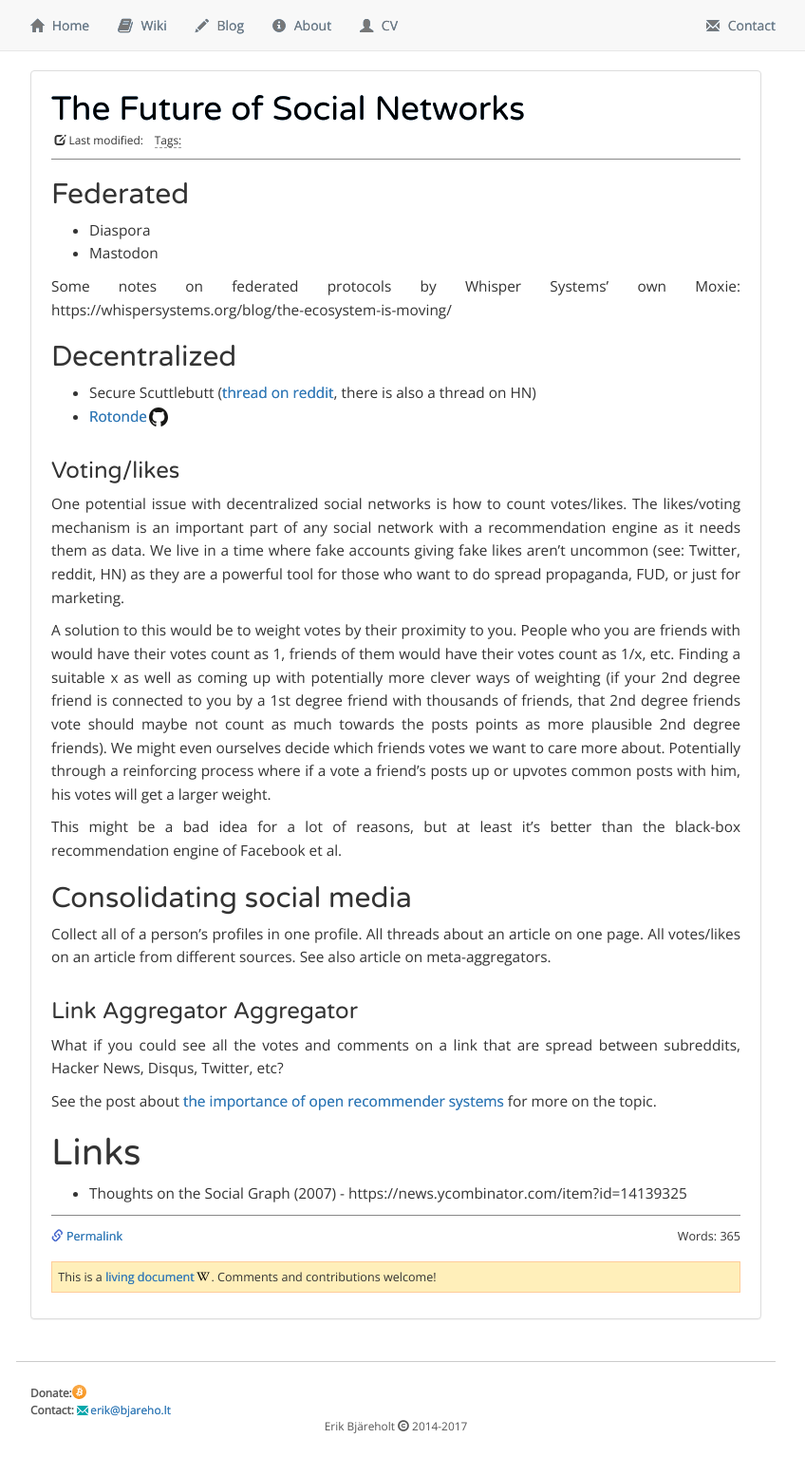
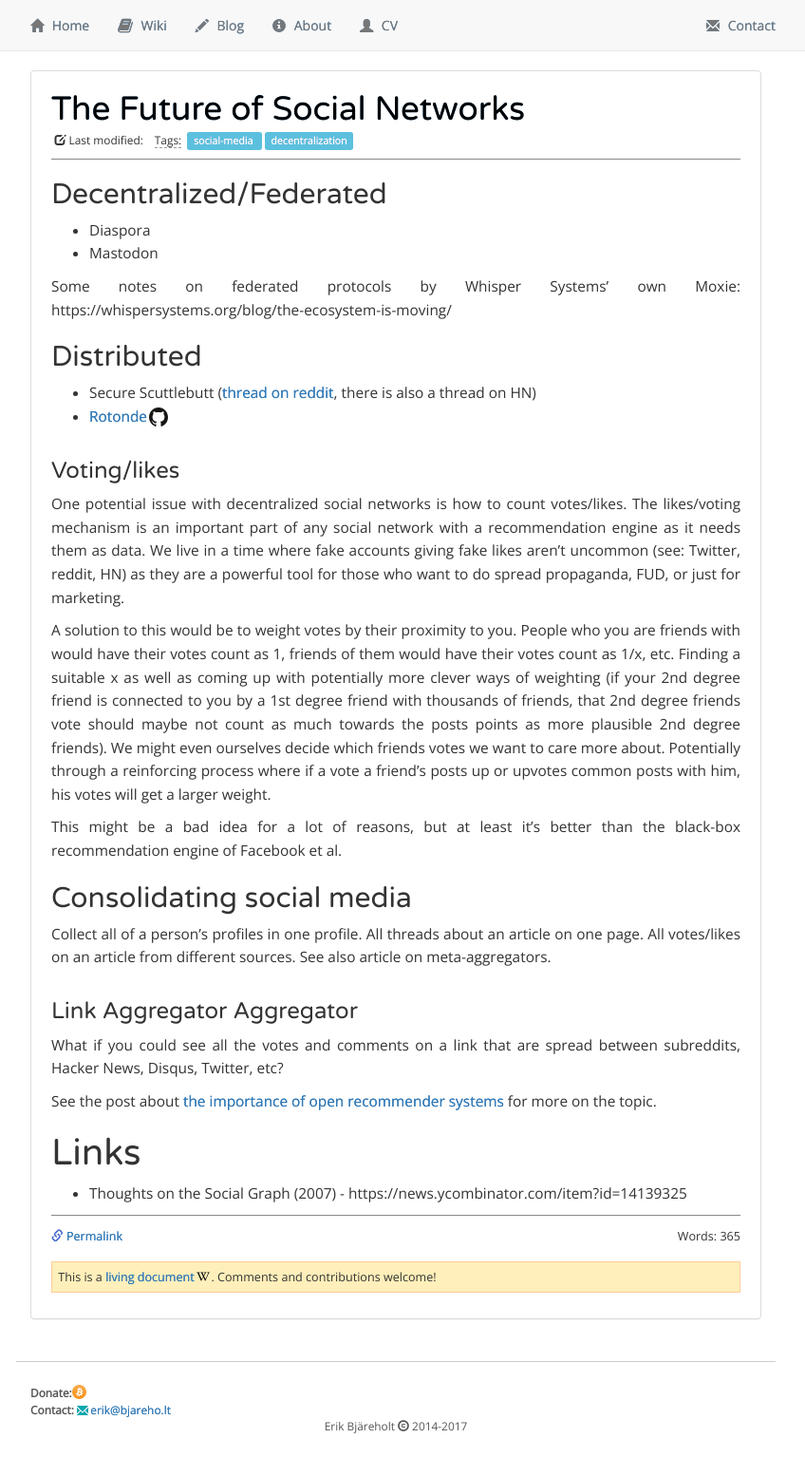
Before and after one commit to ErikBjare/ErikBjare.github.io, a Jekyll site: the page built from _wiki/future-social-networks.md, in a window 1280 px wide. Shown: the whole page at 95% size, without its empty margins (223-1071 px from the left). Built offline with Jekyll 4.4.1, drawn with Linux system fonts in a browser that asks for light colours; nearby versions of some CDN libraries; comment, search, counter and statistics services are not loaded.

Commit message:
added tags

```diff
--- a/_wiki/future-social-networks.md
+++ b/_wiki/future-social-networks.md
@@ -2,19 +2,19 @@
 title:  "The Future of Social Networks"
 author: "Erik Bjäreholt"
 description: ""
-tags:
+tags: social-media decentralization
 ---
 
 <!-- TODO: Reference "Decentralized Social Networks Won't Work" - https://news.ycombinator.com/item?id=15244596 -->
 
-## Federated
+## Decentralized/Federated
 
  - Diaspora
  - Mastodon
 
 Some notes on federated protocols by Whisper Systems' own Moxie: https://whispersystems.org/blog/the-ecosystem-is-moving/
 
-## Decentralized
+## Distributed
 
  - Secure Scuttlebutt ([thread on reddit](https://www.reddit.com/r/crypto/comments/63svi3/an_offgrid_social_network/), there is also a thread on HN)
  - [Rotonde](https://github.com/Rotonde/rotonde-client)
```
Also changed, not shown: _wiki/importance-of-open-recommendation-systems.md (+1 -1 lines).
